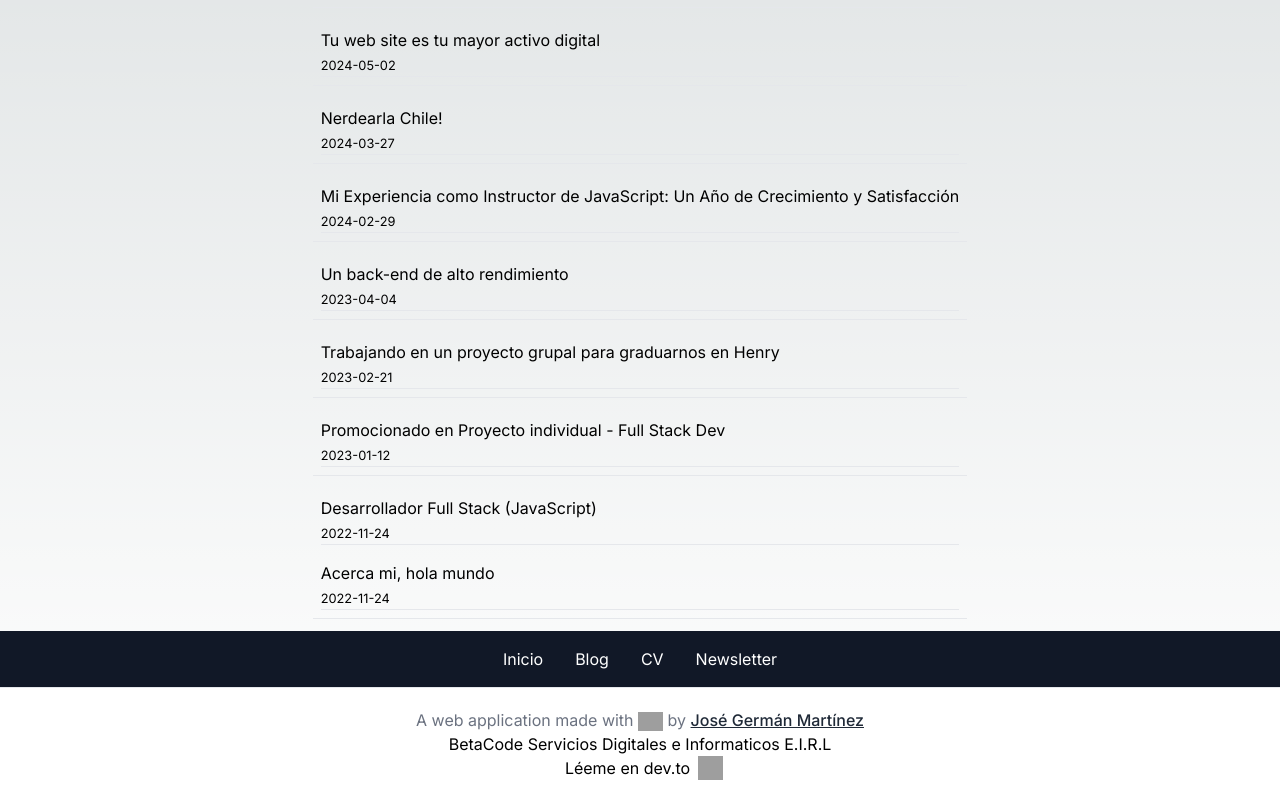
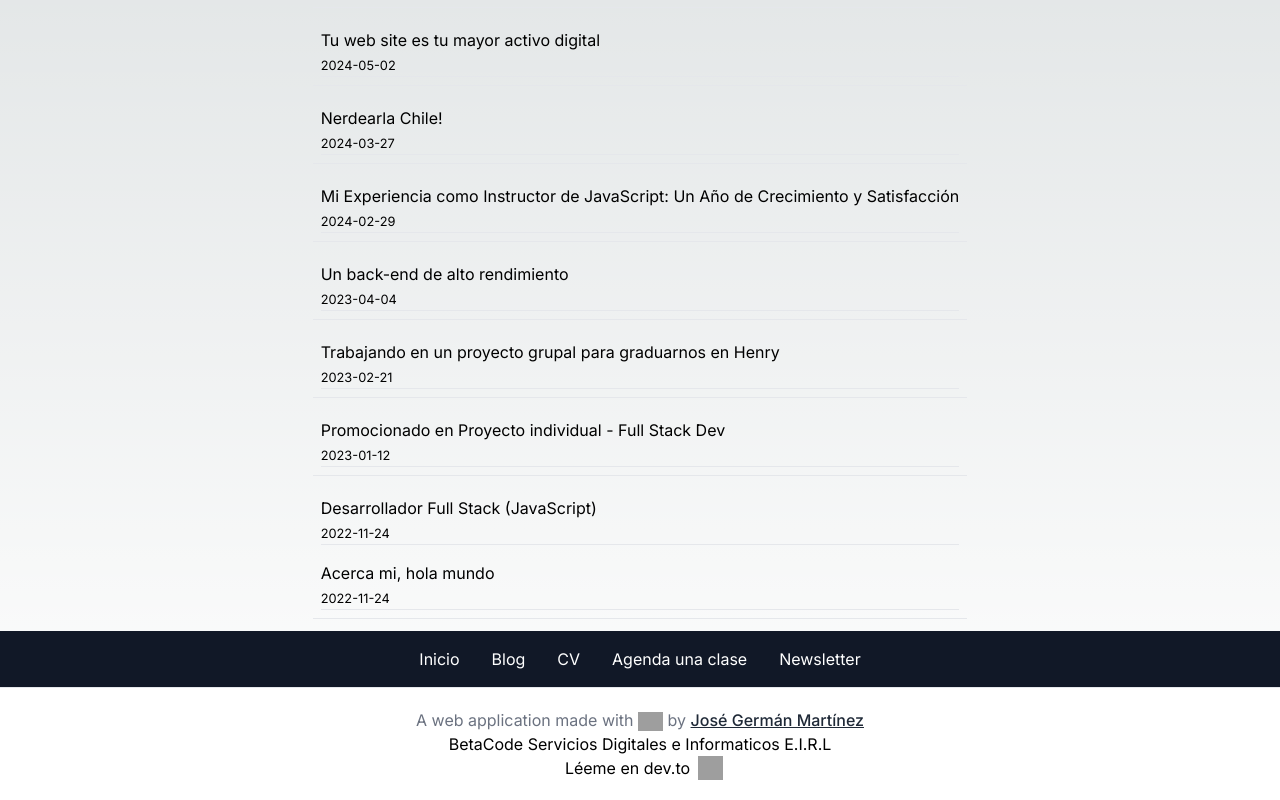
Before and after one commit to JoseGermanx/cv-app, a Next.js app: page /blog in a window 1280 px wide. Shown: the part 418-1218 px from the top of the page. Built offline with nearby package versions, Linux system fonts and the light colour scheme; grey boxes are pictures that could not be loaded.

Commit message:
agregar enlace para agendar una clase en la barra de navegación

```diff
--- a/src/app/ui/NavBarBottom.tsx
+++ b/src/app/ui/NavBarBottom.tsx
@@ -11,6 +11,7 @@ const NavBarBottom = () => {
             <Link href="/" className="px-4">Inicio</Link>
             <Link href="/blog" className="px-4">Blog</Link>
             <Link href="/cv_jose_martinez.pdf" className="px-4">CV</Link>
+            <Link href="https://www.superprof.cl/aprende-javascript-transforma-carrera-tecnologia-soy-graduado-ingenieria-puedo-ayudar-dar-pasos-firmes-este.html" className="px-4" target="_blank">Agenda una clase</Link>
             <Link href="https://www.linkedin.com/build-relation/newsletter-follow?entityUrn=7078460407316635648" className="px-4">Newsletter</Link>
             </div>
         </div>
```
